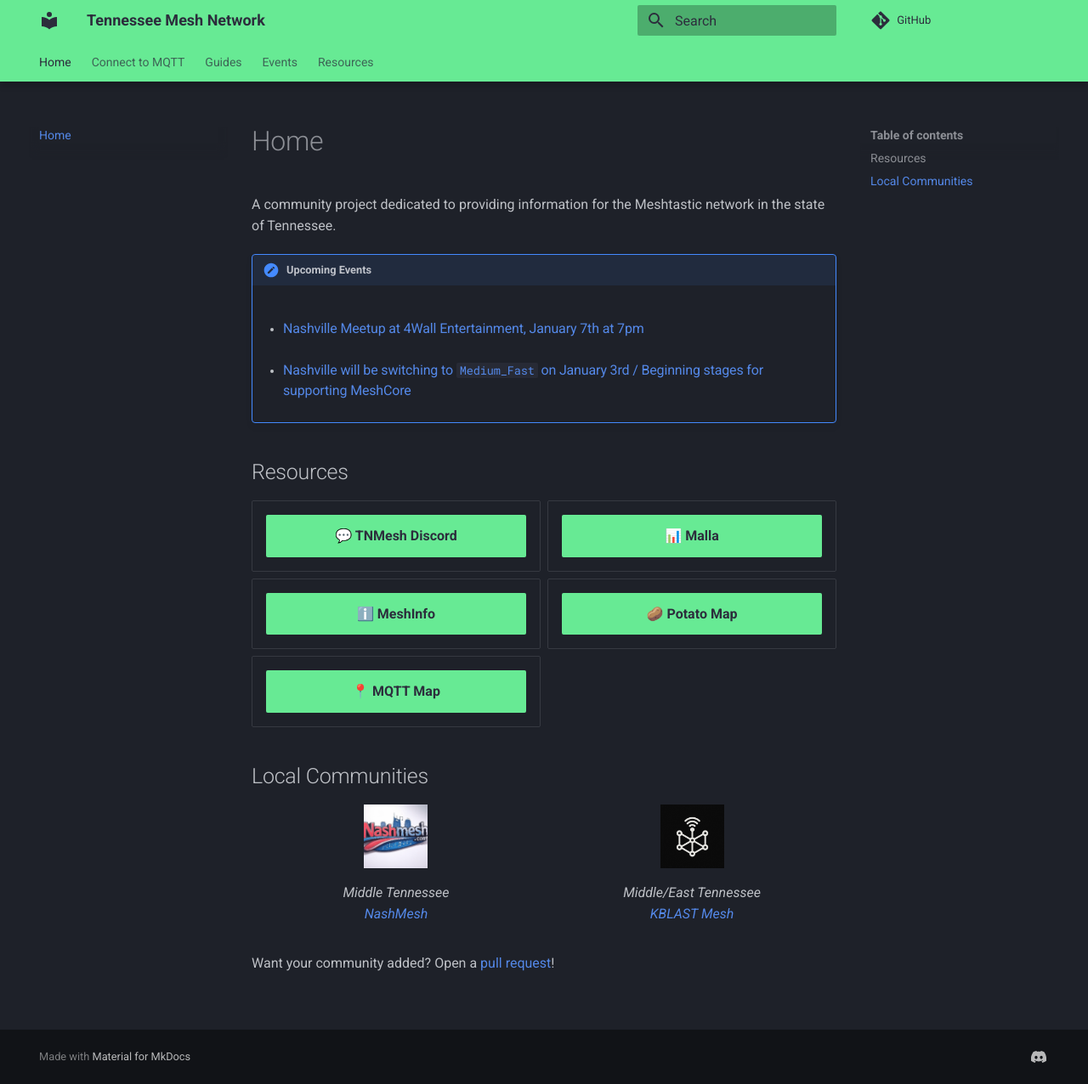
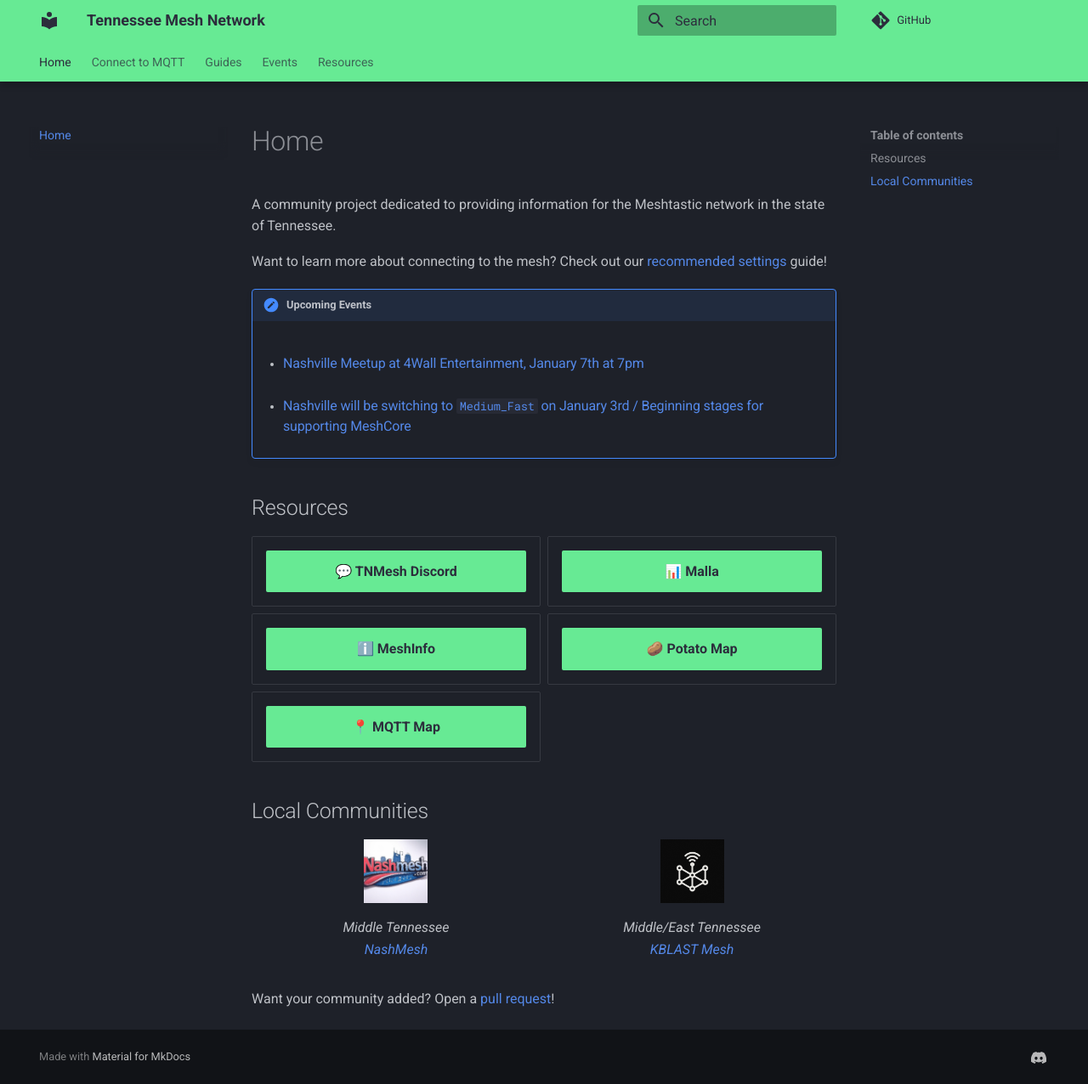
Before and after one commit to tnmesh/homepage, an MkDocs documentation site: the page built from docs/index.md, in a window 1280 px wide and 1276 px high. Shown: the whole window at 85% size. Built offline with MkDocs 1.6.1 and Material for MkDocs 9.7.7, drawn with Linux system fonts in a browser that asks for light colours; comment, search, counter and statistics services are not loaded.

Commit message:
chore: link recommended settings guide to homepage

```diff
--- a/docs/index.md
+++ b/docs/index.md
@@ -1,5 +1,7 @@
 <!-- Future Logo Here -->
 A community project dedicated to providing information for the Meshtastic network in the state of Tennessee.
+
+Want to learn more about connecting to the mesh? Check out our [recommended settings](/guides/settings) guide!
 
 !!! note "Upcoming Events"
 
```
